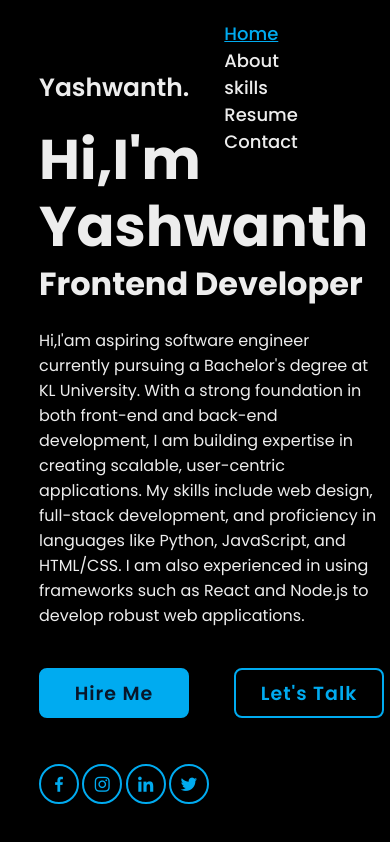
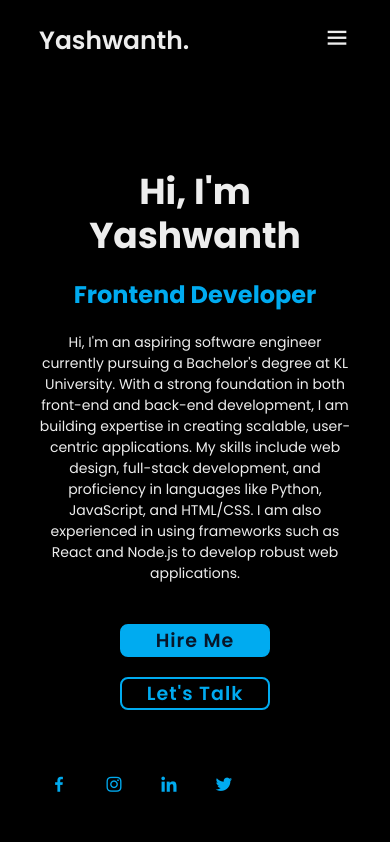
Before and after one commit to AllumoluYashwanthKumar/AllumoluYashwanthKumar.github.io, a plain HTML site: page index.html in a window 390 px wide. Drawn offline with nearby package versions, Linux system fonts and the light colour scheme.

Commit message:
made responsive nav

```diff
--- a/finalweb.css
+++ b/finalweb.css
@@ -1,3 +1,4 @@
+/* Global styling */
 @import url('https://fonts.googleapis.com/css2?family=Poppins:wght@300;400;500;600;700;800;900&display=swap');
 
 * {
@@ -22,7 +23,6 @@ display: flex;
     justify-content: space-between;
     align-items: center;
     z-index: 100;
-
 }
 
 .logo{
@@ -33,28 +33,9 @@ text-decoration: none;
     font-weight: 600;
 }
 
-.logo::before {
-
-content: '';
-
-position: absolute;
-
-top: 0;
-
-right: 0;
-
-width: 100%;
-
-height:100%;
-
-background: #000000;
-
-animation: showRight 1s ease forwards;
-
-animation-delay: .4s;
-
+.navbar {
+    display: flex;
 }
-
 
 .navbar a {
     font-size: 18px;
@@ -71,6 +52,15 @@ color: #00abf0;
     text-decoration: underline;
 }
 
+/* Hide menu icon on large screens */
+.menu-icon {
+    display: none;
+    font-size: 28px;
+    color: #ededed;
+    cursor: pointer;
+}
+
+/* Home Section */
 .home {
     height: 100vh;
     background: url('home.png') no-repeat;
@@ -78,175 +68,56 @@ background-size: cover;
     background-position: center;
     display: flex;
     align-items: center;
+    justify-content: space-between; /* Ensure content is on the left */
     padding: 0 10%;
-
 }
 
 .home-content {
-max-width: 600px;
+    width: 50%; /* Occupy the left half of the screen */
+    position: relative;
 }
 
 .home-content h1 {
-position: relative;
     font-size: 56px;
     font-weight: 700;
     line-height: 1.2;
+    margin-bottom: 20px;
 }
 
-.home-content h1::before {
-
-content: '';
-
-position: absolute;
-
-top: 0;
-
-right: 0;
-
-width: 100%;
-
-height:100%;
-
-background: #000000;
-
-animation: showRight 1s ease forwards;
-
-animation-delay: 1s;
-
+.home-content h3 {
+    font-size: 32px;
+    font-weight: 700;
+    color: #00abf0;
+    margin-bottom: 20px;
 }
 
-
-.home-content h3{
-position: relative;
-font-size: 32px;
-font-weight: 700;
-colour: #00abf0;
-}
-
-
-.home-content h3::before {
-
-content: '';
-
-position: absolute;
-
-top: 0;
-
-right: 0;
-
-width: 100%;
-
-height:100%;
-
-background: #000000;
-
-animation: showRight 1s ease forwards;
-
-animation-delay: 1.3s;
-
-}
-
-
 .home-content p {
-position: relative;
     font-size: 16px;
     margin: 20px 0 40px;
 }
 
-
-.home-content p::before {
-
-content: '';
-
-position: absolute;
-
-top: 0;
-
-right: 0;
-
-width: 100%;
-
-height:100%;
-
-background: #000000;
-
-animation: showRight 1s ease forwards;
-
-animation-delay: 1.6s;
-
+.home-content .btn-box {
+    display: flex;
+    justify-content: flex-start; /* Left align buttons */
+    gap: 20px;
+    width: auto;
+    height: 50px;
 }
 
-
-.home-content  .btn-box {
-position: relative;
-display: flex;
-justify-content: space-between;
-width: 345px;
-height: 50px;
-
-}
-
-
-
-.home-content .btn-box::before {
-
-content: '';
-
-position: absolute;
-
-top: 0;
-
-right: 0;
-
-width: 100%;
-
-height:100%;
-
-background: #000000;
-
-animation: showRight 1s ease forwards;
-
-animation-delay: 1.9s;
-
-z-index: 2;
-
-}
-
-
-
-
 .btn-box a {
-
-position: relative;
-
     display: inline-flex;
-
     justify-content: center;
-
     align-items: center;
-
     width: 150px;
-
     height: 100%;
-
     background: #00abf0;
-
     border: 2px solid #00abf0;
-
     border-radius: 8px;
-
     font-size: 19px;
-
     color: #081629;
-
     text-decoration: none;
-
     font-weight: 600;
-
-Letter-spacing: 1px;
-
-z-index: 1;
-overflow: hidden;
+    letter-spacing: 1px;
     transition: .5s;
 }
 
@@ -254,210 +125,117 @@ transition: .5s;
     color: #00abf0;
 }
 
-
-
 .btn-box a:nth-child(2) {
     background: transparent;
     color: #00abf0;
 }
 
-.btn-box a:nth-child(2):hover  {
+.btn-box a:nth-child(2):hover {
     color: #000000;
 }
 
-
-.btn-box a:nth-child(2)::before {
-background: #00abf0;
-}
-
 .btn-box a::before {
-
     content: '';
-
     position: absolute;
-
     top: 0;
-
     left: 0;
-
     width: 0;
-
     height: 100%;
-
     background: #000000;
-
     z-index: -1;
-
     transition: .5s;
-
 }
 
 .btn-box a:hover::before {
     width: 100%;
 }
 
-
+/* Social icons */
 .home-sci {
-
     position: absolute;
-
     bottom: 40px;
-
-width: 170px;
-
     display: flex;
-
-justify-content: space-between;
+    justify-content: flex-start;
+    gap: 20px; /* Space between icons */
+    flex-wrap: wrap; /* Allow icons to wrap to a new line */
 }
 
-
-.home-sci::before {
-
-content: '';
-
-position: absolute;
-
-top: 0;
-
-right: 0;
-
-width: 100%;
-
-height:100%;
-
+.home-sci a {
+    display: inline-flex;
+    justify-content: center;
+    align-items: center;
+    font-size: 25px;
+    color: #00abf0;
+    width: 50px;
+    height: 50px;
     background: #000000;
-
-animation: showRight 1s ease forwards;
-
-animation-delay: 2.5s;
-
-z-index: 2;
-
-}
-.home-sci a {
-
-position: relative;
-
-display: inline-flex;
-
-justify-content: center;
-
-align-items: center;
-
-width: 40px;
-
-height: 40px;
-
-background: transparent;
-
-border: 2px solid #00abf0;
-
     border-radius: 50%;
-
-font-size: 20px;
-
-color: #00abf0;
-
+    border: 2px solid transparent;
     text-decoration: none;
-
-z-index: 1;
-
-overflow: hidden;
-transition: .5s;
-
-}
-
-.home-sci a:hover{
-color: #000000;
-}
-
-
-
-.home-sci a::before {
-content: '';
-
-position: absolute;
-
-top: 0;
-
-left: 0;
-
-width: 0;
-
-height: 100%;
-
-background: #00abf0;
-
-z-index: -1;
-
     transition: .5s;
 }
 
-.home-sci a:hover::before {
-width: 100%;
+.home-sci a:hover {
+    background: #00abf0;
+    color: #000000;
+    border-color: #000000;
 }
 
-.home-imgHover{
-
-position: absolute;
-
-top: 0;
-
-right: 30px;
-
-width: 500px;
-
-height: 100%;
-
-background: transparent;
-
-
-transition: 3s;
-animation: manipActiveHover .1s forwards;
-animation-delay: 4s;
-pointer-events: none;
-
+/* Responsive styling for smaller screens */
+@media (max-width: 768px) {
+    .home-content {
+        width: 100%; /* Full width on small screens */
+        text-align: center; /* Center align text and buttons */
     }
 
-.home-imgHover:hover {
-
-/* background: #000000;
-opacity: .8; */
+    .home-content h1 {
+        font-size: 36px; /* Reduce font size for better fit */
     }
 
+    .home-content h3 {
+        font-size: 24px; /* Adjust subtitle size */
+    }
 
-.home-imgHover::after {
+    .home-content p {
+        font-size: 14px;
+    }
 
-content: '';
+    .btn-box {
+        flex-direction: column;
+        align-items: center; /* Center buttons */
+    }
 
+    .navbar {
+        display: none;
+        flex-direction: column;
+        background: #000;
+        width: 100%;
         position: absolute;
+        top: 100%;
+        left: 0;
+        text-align: center;
+    }
 
-top: 0;
+    .navbar.active {
+        display: flex;
+    }
 
-right: 0;
+    .navbar a {
+        margin: 10px 0;
+    }
 
-width: 100%;
+    .menu-icon {
+        display: block;
+    }
 
-height:100%;
+    .home-sci {
+        justify-content: center; /* Center icons on small screens */
+        gap: 15px;
+    }
 
-background: #000000;
-
-animation: showRight 1s ease forwards;
-
-animation-delay: 3s;
-
-z-index: 2;
-
-}
-/* KEYFRAMES ANIMATION */
-@keyframes showRight {
-100% {
-width: 0;
+    .home-sci a {
+        width: 40px;
+        height: 40px;
+        font-size: 20px;
     }
 }
-
-@keyframes manipActiveHover {
-100% {
-pointer-events: auto;
-}
-}
--- a/index.html
+++ b/index.html
@@ -1,49 +1,36 @@
 <!DOCTYPE html>
-
 <html lang="en">
-
 <head>
-
     <meta charset="UTF-8">
-
     <meta http-equiv="X-UA-Compatible" content="IE=edge">
-
-<meta name="viewport" content="width=device-width,
-
-initial-scale=1.0">
-
-<title>Personal Portfolio Website  |
-
-Codehal</title>
-
+    <meta name="viewport" content="width=device-width, initial-scale=1.0">
+    <title>Personal Portfolio Website | Yashwanth</title>
     <link rel="stylesheet" href="finalweb.css">
     <link href='https://unpkg.com/boxicons@2.1.4/css/boxicons.min.css' rel='stylesheet'>
-
-
 </head>
-
 <body>
 
 <header class="header">
-
     <a href="#" class="logo">Yashwanth.</a>
 
-<nav class="navbar">
+    <nav class="navbar" id="navbar">
         <a href="#" class="activate">Home</a>
         <a href="about.html">About</a>
-<a href="skills.html">skills</a>
+        <a href="skills.html">Skills</a>
         <a href="resume.html">Resume</a>
         <a href="contact.html">Contact</a>
     </nav>
 
-
+    <div class="menu-icon" id="menu-icon">
+        <i class='bx bx-menu'></i>
+    </div>
 </header>
 
 <section class="home">
     <div class="home-content">
-<h1>Hi,I'm Yashwanth </h1>
+        <h1>Hi, I'm Yashwanth</h1>
         <h3>Frontend Developer</h3>
-<p> Hi,I'am aspiring software engineer currently pursuing a Bachelor's degree at KL University. With a strong foundation in both front-end and back-end development, I am building expertise in creating scalable, user-centric applications. My skills include web design, full-stack development, and proficiency in languages like Python, JavaScript, and HTML/CSS. I am also experienced in using frameworks such as React and Node.js to develop robust web applications.</p>
+        <p>Hi, I'm an aspiring software engineer currently pursuing a Bachelor's degree at KL University. With a strong foundation in both front-end and back-end development, I am building expertise in creating scalable, user-centric applications. My skills include web design, full-stack development, and proficiency in languages like Python, JavaScript, and HTML/CSS. I am also experienced in using frameworks such as React and Node.js to develop robust web applications.</p>
         <div class="btn-box">
             <a href="#">Hire Me</a>
             <a href="#">Let's Talk</a>
@@ -52,14 +39,21 @@ Codehal</title>
 
     <div class="home-sci">
         <a href="https://www.facebook.com/a.yashwanthkumar.abhi"><i class='bx bxl-facebook'></i></a>
-<a href="https://www.instagram.com/yash1th_naiduj/"><i class='bx bxl-instagram' ></i></a>
-<a href="https://www.linkedin.com/in/allumolu-yashwanth-kumar-692b9a28a/"><i class='bx bxl-linkedin' ></i></a>
-<a href="https://x.com/AllumoluKumar"><i class='bx bxl-twitter' ></i></a>
+        <a href="https://www.instagram.com/yash1th_naiduj/"><i class='bx bxl-instagram'></i></a>
+        <a href="https://www.linkedin.com/in/allumolu-yashwanth-kumar-692b9a28a/"><i class='bx bxl-linkedin'></i></a>
+        <a href="https://x.com/AllumoluKumar"><i class='bx bxl-twitter'></i></a>
     </div>
-<!-- <span class="home-imgHover"></span> -->
 </section>
 
+<script>
+    // JavaScript for toggling the menu
+    const menuIcon = document.getElementById('menu-icon');
+    const navbar = document.getElementById('navbar');
+
+    menuIcon.onclick = () => {
+        navbar.classList.toggle('active');
+    };
+</script>
 
 </body>
-
 </html>
```
Lines whose indentation alone changed are shown as unchanged.
